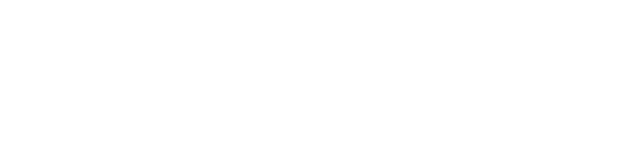
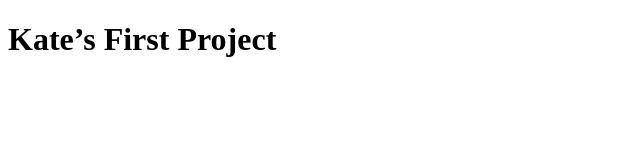
Before and after one commit to sokoloffkate/firstproject, a plain HTML site: page index.html in a window 1280 px wide. Shown: the whole page, without its empty margins (0-640 px from the left). Drawn offline with Linux system fonts and the light colour scheme.

Commit message:
Modified container to display my name

```diff
--- a/index.html
+++ b/index.html
@@ -10,7 +10,7 @@
 
 <body>
     <div class="container">
-
+        <h1>Kate’s First Project</h1>
     </div>
 </body>
 
```
